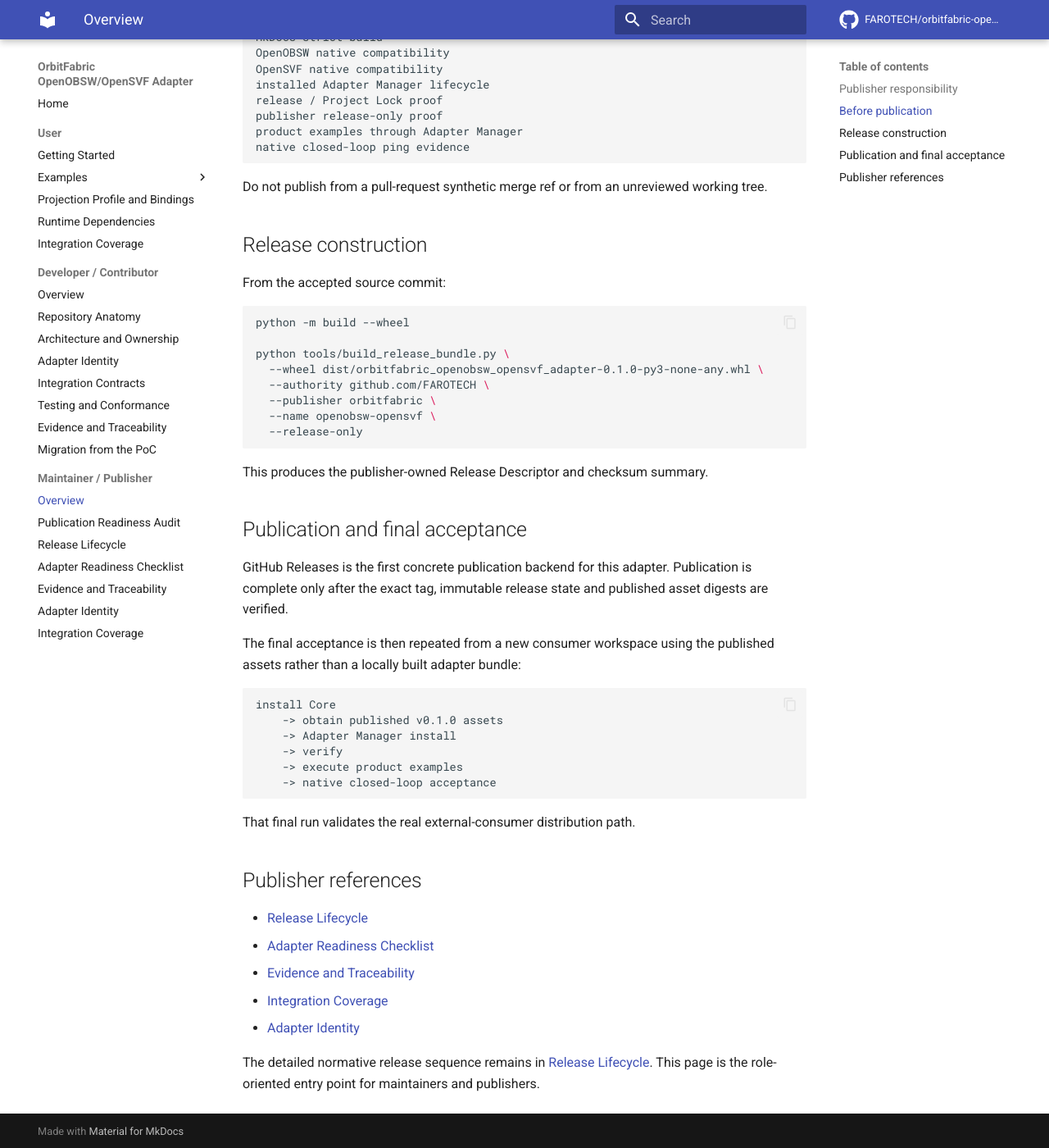
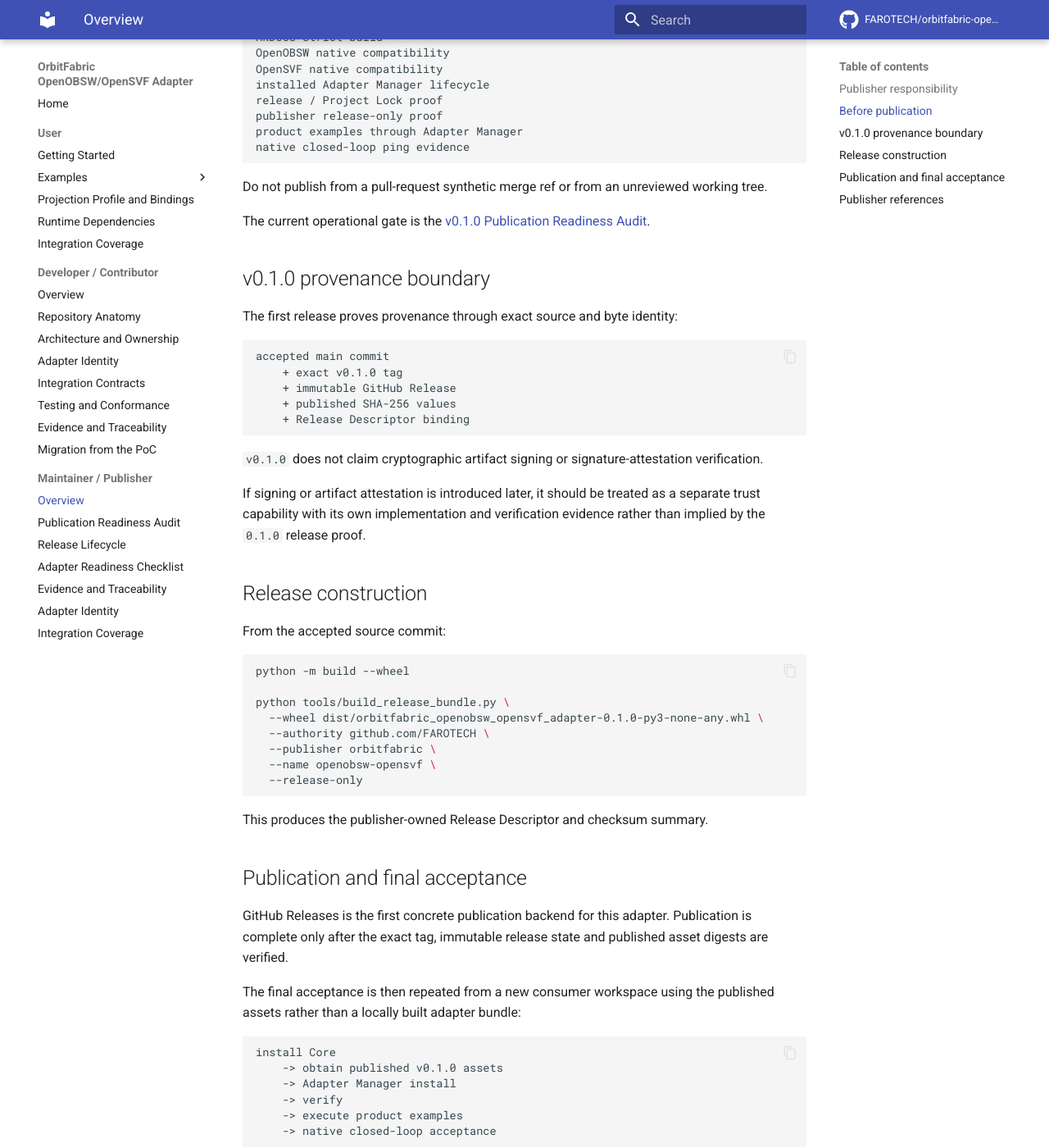
Before and after one commit to FAROTECH/orbitfabric-openobsw-opensvf-adapter, an MkDocs documentation site: the page built from docs/publishing.md, in a window 1280 px wide and 1400 px high, scrolled down 1040 px. Shown: the whole window at 82% size. Built offline with MkDocs 1.6.1 and Material for MkDocs 9.7.7, drawn with Linux system fonts in a browser that asks for light colours; comment, search, counter and statistics services are not loaded; some of the changed text lies outside the part shown.

Commit message:
Clarify v0.1.0 publication provenance boundary

````diff
--- a/docs/publishing.md
+++ b/docs/publishing.md
@@ -54,6 +54,24 @@
 
 Do not publish from a pull-request synthetic merge ref or from an unreviewed working tree.
 
+The current operational gate is the [v0.1.0 Publication Readiness Audit](publication-readiness-audit.md).
+
+## v0.1.0 provenance boundary
+
+The first release proves provenance through exact source and byte identity:
+
+```text
+accepted main commit
+    + exact v0.1.0 tag
+    + immutable GitHub Release
+    + published SHA-256 values
+    + Release Descriptor binding
+```
+
+`v0.1.0` does not claim cryptographic artifact signing or signature-attestation verification.
+
+If signing or artifact attestation is introduced later, it should be treated as a separate trust capability with its own implementation and verification evidence rather than implied by the `0.1.0` release proof.
+
 ## Release construction
 
 From the accepted source commit:
@@ -90,10 +108,11 @@
 
 ## Publisher references
 
+- [v0.1.0 Publication Readiness Audit](publication-readiness-audit.md)
 - [Release Lifecycle](release-lifecycle.md)
 - [Adapter Readiness Checklist](adapter-readiness-checklist.md)
 - [Evidence and Traceability](evidence-and-traceability.md)
 - [Integration Coverage](integration-coverage.md)
 - [Adapter Identity](adapter-identity.md)
 
-The detailed normative release sequence remains in [Release Lifecycle](release-lifecycle.md). This page is the role-oriented entry point for maintainers and publishers.
+The detailed release sequence remains in [Release Lifecycle](release-lifecycle.md). This page is the role-oriented entry point for maintainers and publishers.
````
